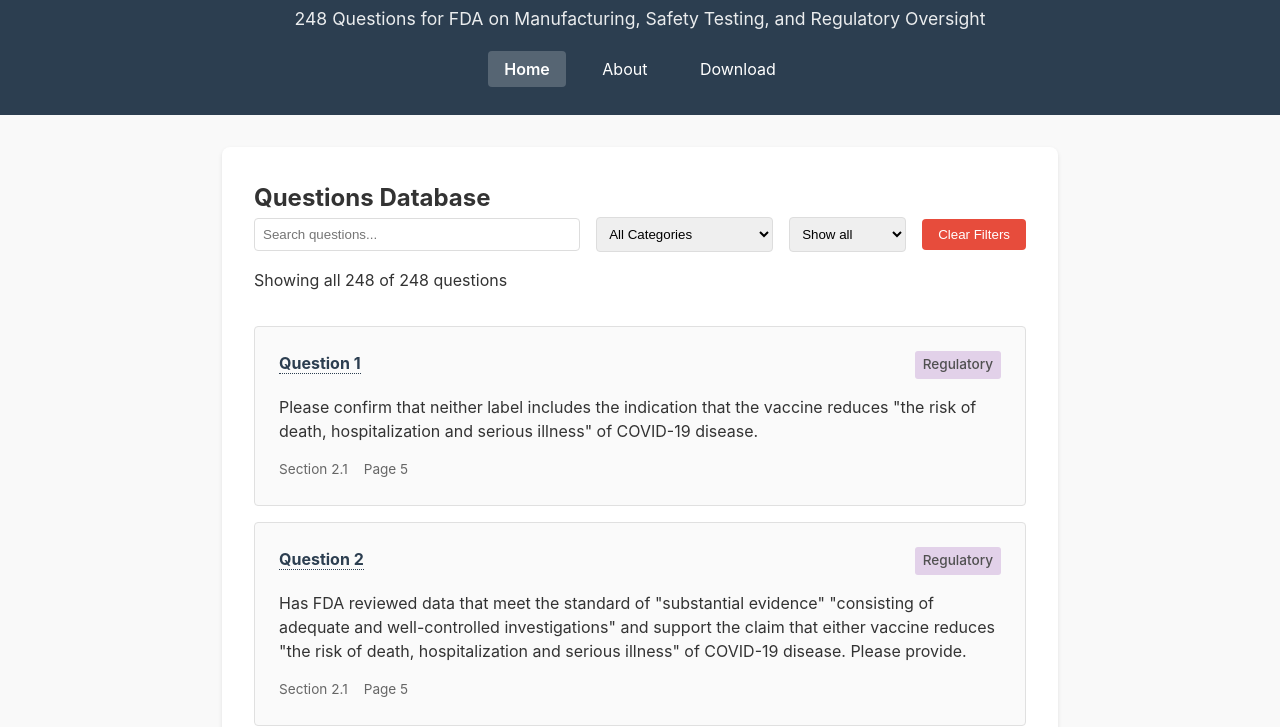
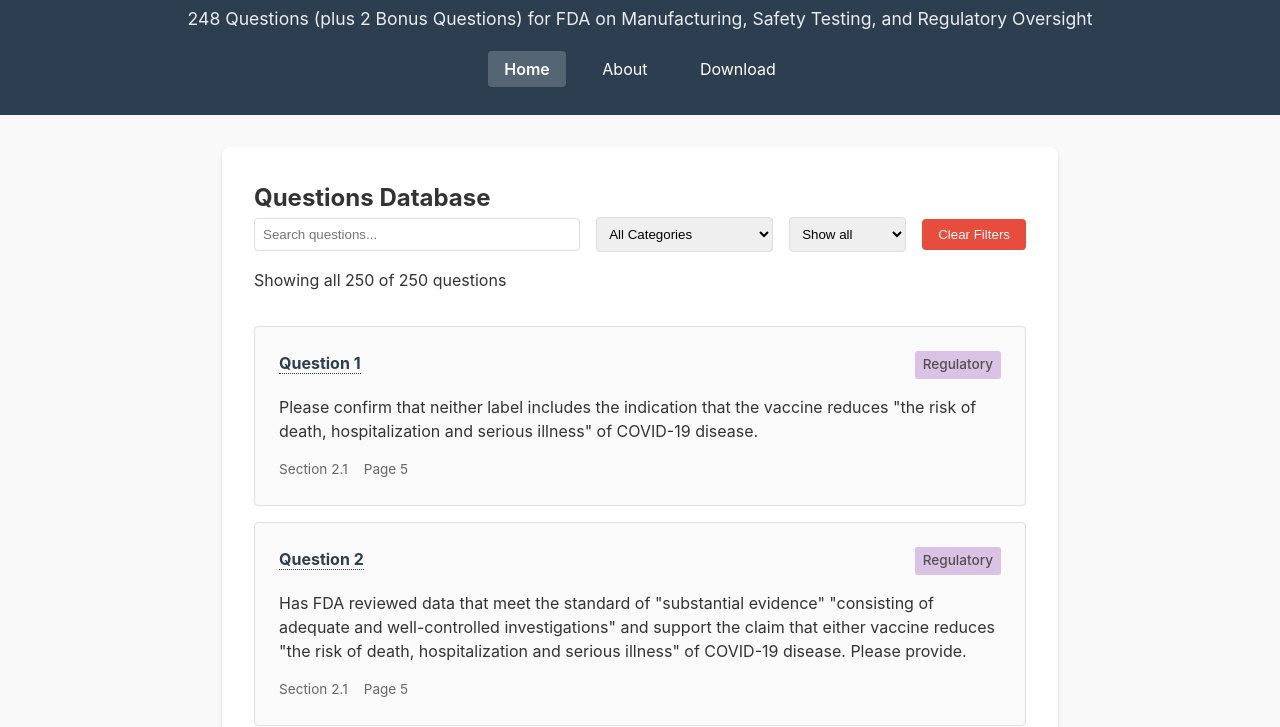
Before and after one commit to mroswell/248questions, a plain HTML site: page index.html in a window 1280 px wide. Shown: the part 86-813 px from the top of the page. Drawn offline with Linux system fonts and the light colour scheme.

Commit message:
Add 2 bonus questions and adjust category tag colors
- Add bonus questions: resource allocation and answer sharing
- Update all text to show '248 questions (plus 2 bonus questions)'
- Remove section/page metadata from bonus questions display
- Adjust category tag opacity for better visibility:
  - Manufacturing and Safety: 0.5
  - Frameshift: 0.6
  - Others: 0.4

```diff
--- a/index.html
+++ b/index.html
@@ -4,13 +4,13 @@
     <meta charset="UTF-8">
     <meta name="viewport" content="width=device-width, initial-scale=1.0">
     <title>FDA COVID-19 Vaccine Manufacturing Questions - Scientific Testimony</title>
-    <meta name="description" content="248 scientific questions regarding COVID-19 vaccine manufacturing, safety testing, and regulatory oversight">
+    <meta name="description" content="248 scientific questions (plus 2 bonus questions) regarding COVID-19 vaccine manufacturing, safety testing, and regulatory oversight">
     <link rel="stylesheet" href="style.css">
 </head>
 <body>
     <header>
         <h1>Scientific Questions on COVID-19 Vaccine Manufacturing</h1>
-        <p class="subtitle">248 Questions for FDA on Manufacturing, Safety Testing, and Regulatory Oversight</p>
+        <p class="subtitle">248 Questions (plus 2 Bonus Questions) for FDA on Manufacturing, Safety Testing, and Regulatory Oversight</p>
         <nav>
             <a href="index.html" class="active">Home</a>
             <a href="about.html">About</a>
--- a/questions.js
+++ b/questions.js
@@ -1982,5 +1982,21 @@
         question: "Will FDA acknowledge the biological reality of these products and regulate them as gene therapies?",
         page: 77,
         section: "15"
+    },
+    {
+        id: "bonus-1",
+        category: "regulatory",
+        subcategory: "response",
+        question: "What resources will you apply to answering these questions?",
+        page: 103,
+        section: "Bonus"
+    },
+    {
+        id: "bonus-2",
+        category: "regulatory",
+        subcategory: "response",
+        question: "By what means will you be sharing the answers?",
+        page: 103,
+        section: "Bonus"
     }
 ];
--- a/script.js
+++ b/script.js
@@ -163,18 +163,33 @@
         // Process the question text to convert Question references to links
         const processedQuestion = linkifyQuestionReferences(q.question);
 
+        // Format the question number display
+        let questionLabel;
+        if (q.id === 'bonus-1') {
+            questionLabel = 'Bonus Question 1';
+        } else if (q.id === 'bonus-2') {
+            questionLabel = 'Bonus Question 2';
+        } else {
+            questionLabel = `Question ${q.id}`;
+        }
+
+        // Don't show section/page for bonus questions
+        const metaInfo = (q.id === 'bonus-1' || q.id === 'bonus-2')
+            ? ''
+            : `<div class="question-meta">
+                <span>Section ${q.section}</span>
+                <span>Page ${q.page}</span>
+            </div>`;
+
         questionDiv.innerHTML = `
             <div class="question-header">
                 <span class="question-number">
-                    <a href="?q=${q.id}" class="question-link" title="Link to Question ${q.id}">Question ${q.id}</a>
+                    <a href="?q=${q.id}" class="question-link" title="Link to ${questionLabel}">${questionLabel}</a>
                 </span>
                 <span class="question-category" data-category="${q.category}">${formatCategory(q.category)}</span>
             </div>
             <p class="question-text">${processedQuestion}</p>
-            <div class="question-meta">
-                <span>Section ${q.section}</span>
-                <span>Page ${q.page}</span>
-            </div>
+            ${metaInfo}
         `;
         container.appendChild(questionDiv);
     });
--- a/style.css
+++ b/style.css
@@ -171,31 +171,31 @@
 
 /* Category-specific colors */
 .question-category[data-category="manufacturing"] {
-    background-color: rgba(52, 152, 219, 0.3); /* Blue */
+    background-color: rgba(52, 152, 219, 0.5); /* Blue */
 }
 
 .question-category[data-category="dna"] {
-    background-color: rgba(231, 76, 60, 0.3); /* Red */
+    background-color: rgba(231, 76, 60, 0.4); /* Red */
 }
 
 .question-category[data-category="safety"] {
-    background-color: rgba(46, 204, 113, 0.3); /* Green */
+    background-color: rgba(46, 204, 113, 0.5); /* Green */
 }
 
 .question-category[data-category="regulatory"] {
-    background-color: rgba(155, 89, 182, 0.3); /* Purple */
+    background-color: rgba(155, 89, 182, 0.4); /* Purple */
 }
 
 .question-category[data-category="genotoxicity"] {
-    background-color: rgba(230, 126, 34, 0.3); /* Orange */
+    background-color: rgba(230, 126, 34, 0.4); /* Orange */
 }
 
 .question-category[data-category="biodistribution"] {
-    background-color: rgba(52, 73, 94, 0.3); /* Dark blue-gray */
+    background-color: rgba(52, 73, 94, 0.4); /* Dark blue-gray */
 }
 
 .question-category[data-category="frameshift"] {
-    background-color: rgba(149, 165, 166, 0.3); /* Gray */
+    background-color: rgba(149, 165, 166, 0.6); /* Gray */
 }
 
 .question-text {
```
Also changed, not shown: about.html (+3 -3 lines), download.html (+5 -5 lines).
